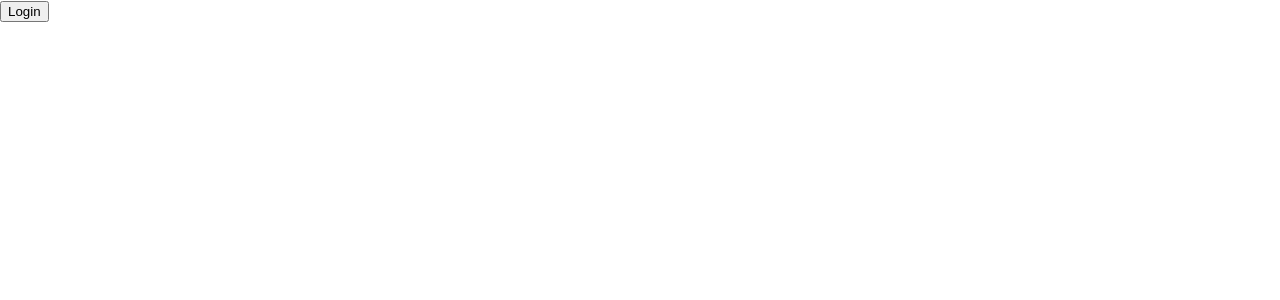
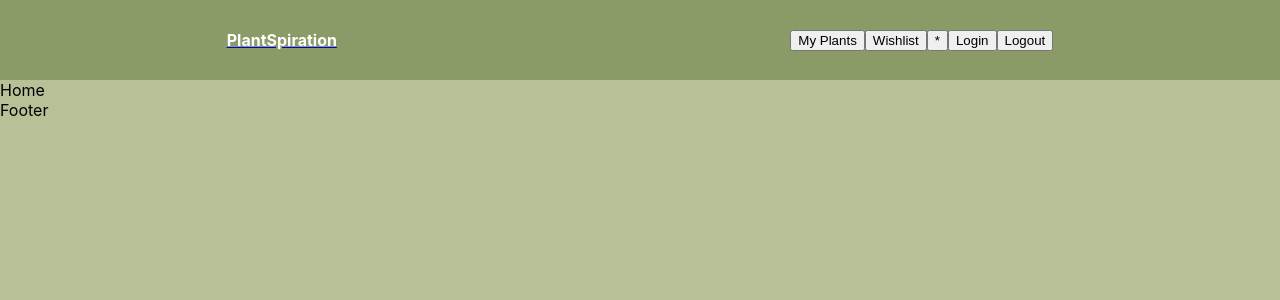
Before and after one commit to ShayShayLaRae/Plantspiration, a React (Create React App) app in the folder plantspiration/: page / in a window 1280 px wide. Shown: the top 300 px of the page. Built offline with nearby package versions, Linux system fonts and the light colour scheme.

Commit message:
new components, routes, some styling just to make it easier to look at for now

```diff
--- a/plantspiration/src/App.css
+++ b/plantspiration/src/App.css
@@ -20,3 +20,7 @@
 .App-link {
   color: #09d3ac;
 }
+
+body{
+  background: #B6C197;
+}
--- a/plantspiration/src/App.js
+++ b/plantspiration/src/App.js
@@ -2,14 +2,30 @@ import React from 'react';
 // import logo from './logo.svg';
 import './App.css';
 import Header from './Components/Header/Header';
+import Home from './Components/Home/Home';
+import MyPlants from './Components/MyPlants/MyPlants';
+import Wishlist from './Components/Wishlist/Wishlist';
+import EditPlant from './Components/EditPlant/EditPlant';
+import EditUser from './Components/EditUser/EditUser';
+import Footer from './Components/Footer/Footer';
+import { Switch, Route } from 'react-router-dom';
 
 
 function App() {
   return (
- <div>
-   <Header/>
-
- </div>
+    <div>
+      <Header />
+      <div>
+        <Switch>
+          <Route exact path='/' component={Home} />
+          <Route path='/my-plants' component={MyPlants} />
+          <Route path='/wishlist' component={Wishlist} />
+          <Route path='/edit-plant' component={EditPlant} />
+          <Route path='/user/edit' component={EditUser} />
+        </Switch>
+      </div>
+      <Footer />
+    </div>
   );
 }
 
--- a/plantspiration/src/Components/Header/Header.css
+++ b/plantspiration/src/Components/Header/Header.css
@@ -0,0 +1,17 @@
+.header{
+    display: flex;
+    justify-content: space-around;
+    align-items: center;
+    height: 10vh;
+    width: 100vw;
+    background: #8A9B68;
+}
+
+.logo{
+    color: white;
+}
+
+/* nav{
+    display: flex;
+    justify-content: space-between;
+} */
--- a/plantspiration/src/Components/Header/Header.js
+++ b/plantspiration/src/Components/Header/Header.js
@@ -1,15 +1,43 @@
-import React, {Component} from 'react';
+import React, { Component } from 'react';
 import './Header.css';
+import { Link } from 'react-router-dom';
 
 
-export default class Header extends Component{
+export default class Header extends Component {
     render() {
-        return(
-            <div>
-                {/* <button></button> */}
-                <button>
-                    Login
+        return (
+            <div className='header'>
+                <Link to='/'>
+                    <div className='logo'>
+                        <strong>PlantSpiration</strong>
+                    </div>
+                </Link>
+
+                <nav>
+
+                    <Link to='/my-plants'>
+                        <button>
+                            My Plants
+                    </button>
+                    </Link>
+                    <Link to='/wishlist'>
+                        <button>
+                            Wishlist
+                    </button>
+                    </Link>
+
+                    <button>
+                        *
                 </button>
+
+                    <button>
+                        Login
+                </button>
+
+                    <button>
+                        Logout
+                </button>
+                </nav>
             </div>
         )
     }
```
Also changed, not shown: plantspiration/src/Components/PlantDisplay/PlantDisplay.js (added, +12 -0 lines), plantspiration/src/Components/PlantDisplay/PlantDisplay.css (added).
